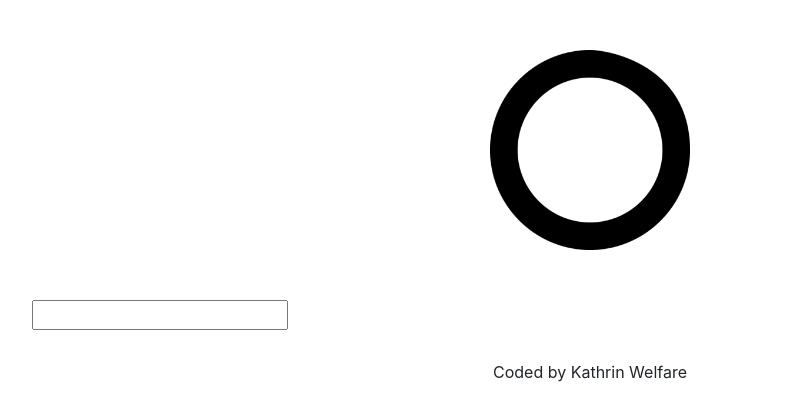
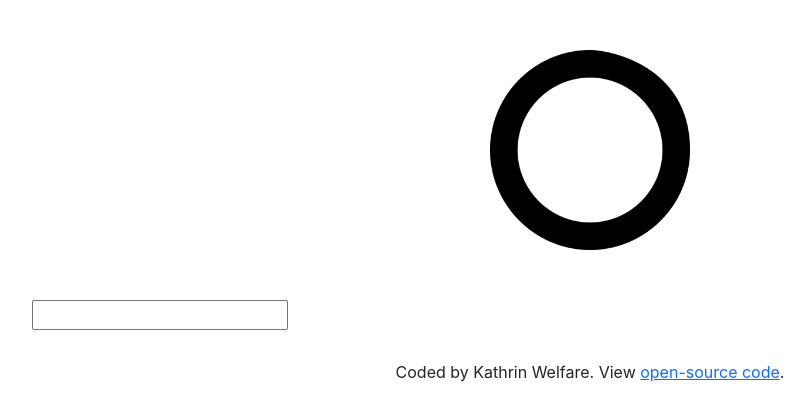
Before and after one commit to Kay-ddggxh/dictionary-react, a React (Create React App) app: page / in a window 1280 px wide. Shown: the top 420 px of the page, without its empty margins (50-860 px from the left). Built offline with nearby package versions, Linux system fonts and the light colour scheme.

Commit message:
added link to github repository

```diff
--- a/src/App.js
+++ b/src/App.js
@@ -12,7 +12,16 @@
         <main>
           <Dictionary />
         </main>
-        <footer className="App-footer">Coded by Kathrin Welfare</footer>
+        <footer className="App-footer">
+          Coded by Kathrin Welfare. View{" "}
+          <a
+            href="https://github.com/Kathrin-ddggxh/dictionary-react"
+            target="_blank"
+          >
+            open-source code
+          </a>
+          .
+        </footer>
       </div>
     </div>
   );
--- a/src/Meaning.js
+++ b/src/Meaning.js
@@ -12,7 +12,7 @@
             <p>
               {definition.definition}
               <br />
-              <em>{definition.example}</em>
+              Example: "<em>{definition.example}</em>"
             </p>
           </div>
         );
```
